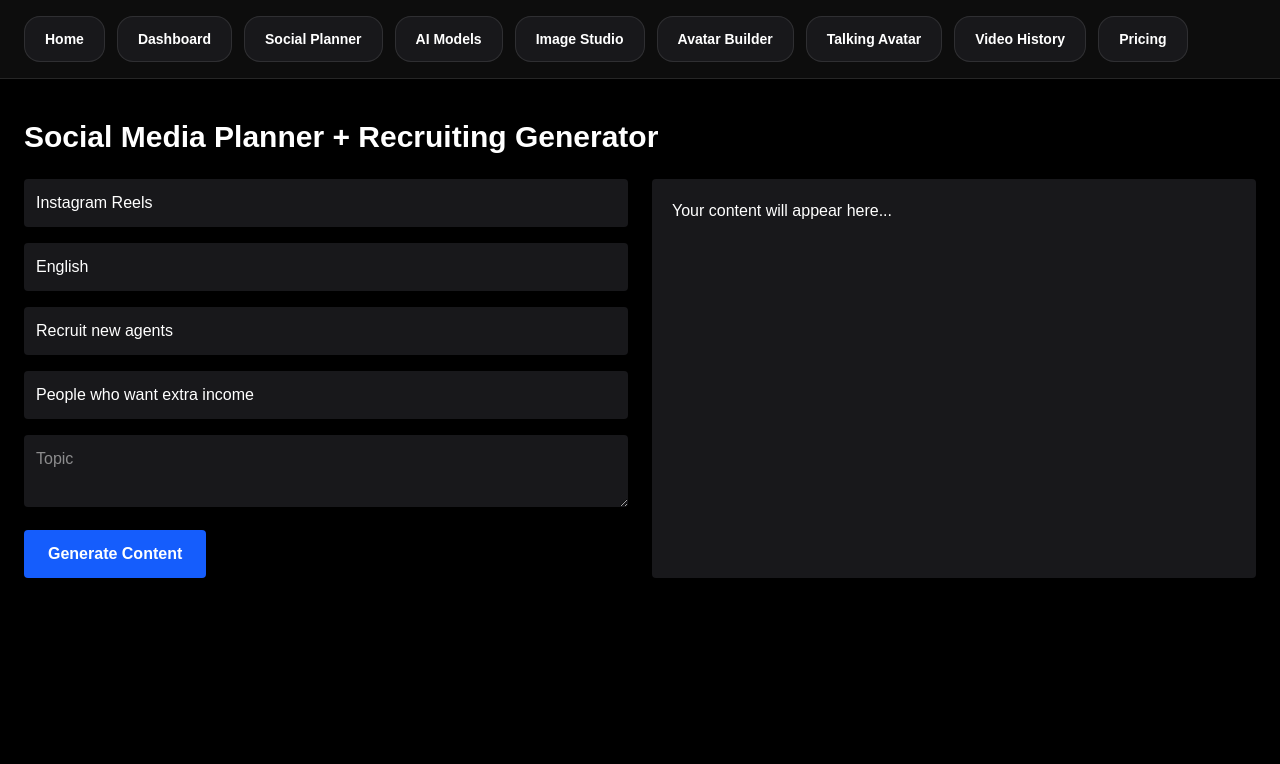
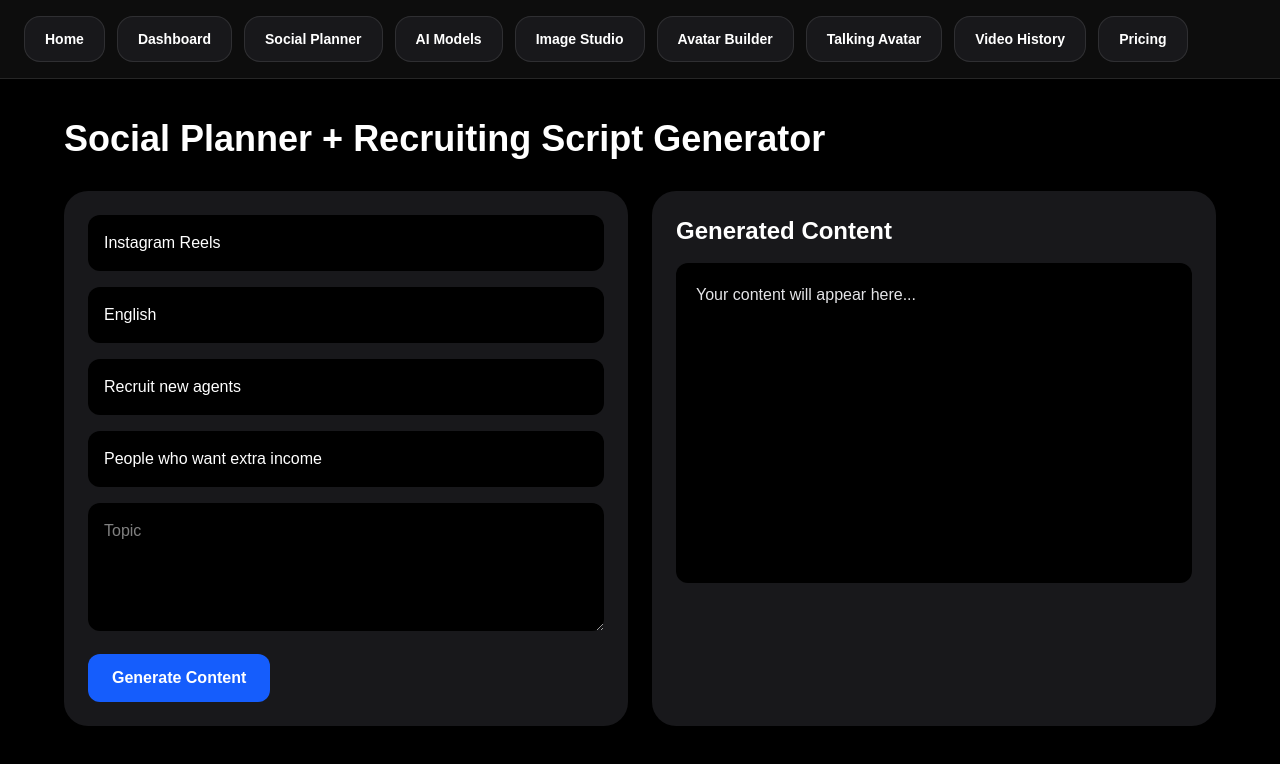
Before and after one commit to lou-delgado34/ai-cash-creator-studio, a Next.js app: page /social-planner in a window 1280 px wide. Shown: the top 764 px of the page. Built offline with nearby package versions, Linux system fonts and the light colour scheme.

Commit message:
connect social planner to talking avatar

```diff
--- a/app/social-planner/page.tsx
+++ b/app/social-planner/page.tsx
@@ -12,7 +12,7 @@ export default function SocialPlannerPage() {
   const [audience, setAudience] = useState("People who want extra income");
   const [topic, setTopic] = useState("");
 
-  const generate = async () => {
+  async function generate() {
     setLoading(true);
 
     const res = await fetch("/api/generate-content", {
@@ -27,49 +27,53 @@ export default function SocialPlannerPage() {
     });
 
     const data = await res.json();
-    setResult(data.content);
+    setResult(data.content || "No content generated");
     setLoading(false);
-  };
+  }
+
+  function copyContent() {
+    navigator.clipboard.writeText(result);
+  }
 
   return (
     <main className="min-h-screen bg-black px-6 py-10 text-white">
-      <h1 className="text-3xl font-bold mb-6">
-        Social Media Planner + Recruiting Generator
+      <section className="mx-auto max-w-6xl">
+        <h1 className="text-4xl font-bold">
+          Social Planner + Recruiting Script Generator
         </h1>
 
-      <div className="grid md:grid-cols-2 gap-6">
-
-        <div className="space-y-4">
+        <div className="mt-8 grid gap-6 md:grid-cols-2">
+          <div className="space-y-4 rounded-3xl bg-zinc-900 p-6">
             <input
-            className="w-full p-3 bg-zinc-900 rounded"
+              className="w-full rounded-xl bg-black p-4"
               value={platform}
               onChange={(e) => setPlatform(e.target.value)}
               placeholder="Platform"
             />
 
             <input
-            className="w-full p-3 bg-zinc-900 rounded"
+              className="w-full rounded-xl bg-black p-4"
               value={language}
               onChange={(e) => setLanguage(e.target.value)}
               placeholder="Language"
             />
 
             <input
-            className="w-full p-3 bg-zinc-900 rounded"
+              className="w-full rounded-xl bg-black p-4"
               value={goal}
               onChange={(e) => setGoal(e.target.value)}
               placeholder="Goal"
             />
 
             <input
-            className="w-full p-3 bg-zinc-900 rounded"
+              className="w-full rounded-xl bg-black p-4"
               value={audience}
               onChange={(e) => setAudience(e.target.value)}
               placeholder="Audience"
             />
 
             <textarea
-            className="w-full p-3 bg-zinc-900 rounded"
+              className="min-h-32 w-full rounded-xl bg-black p-4"
               value={topic}
               onChange={(e) => setTopic(e.target.value)}
               placeholder="Topic"
@@ -77,17 +81,40 @@ export default function SocialPlannerPage() {
 
             <button
               onClick={generate}
-            className="bg-blue-600 px-6 py-3 rounded font-bold"
+              disabled={loading}
+              className="rounded-xl bg-blue-600 px-6 py-3 font-bold hover:bg-blue-500 disabled:opacity-50"
             >
               {loading ? "Generating..." : "Generate Content"}
             </button>
           </div>
 
-        <div className="bg-zinc-900 p-5 rounded whitespace-pre-wrap">
+          <div className="rounded-3xl bg-zinc-900 p-6">
+            <h2 className="text-2xl font-bold">Generated Content</h2>
+
+            <div className="mt-4 min-h-80 whitespace-pre-wrap rounded-xl bg-black p-5 text-zinc-200">
               {result || "Your content will appear here..."}
             </div>
 
+            {result && (
+              <div className="mt-5 flex flex-wrap gap-3">
+                <button
+                  onClick={copyContent}
+                  className="rounded-xl bg-zinc-700 px-5 py-3 font-bold hover:bg-zinc-600"
+                >
+                  Copy
+                </button>
+
+                <a
+                  href="/talking-avatar"
+                  className="rounded-xl bg-green-600 px-5 py-3 font-bold hover:bg-green-500"
+                >
+                  Open Talking Avatar
+                </a>
               </div>
+            )}
+          </div>
+        </div>
+      </section>
     </main>
   );
 }
```
Lines whose indentation alone changed are shown as unchanged.
